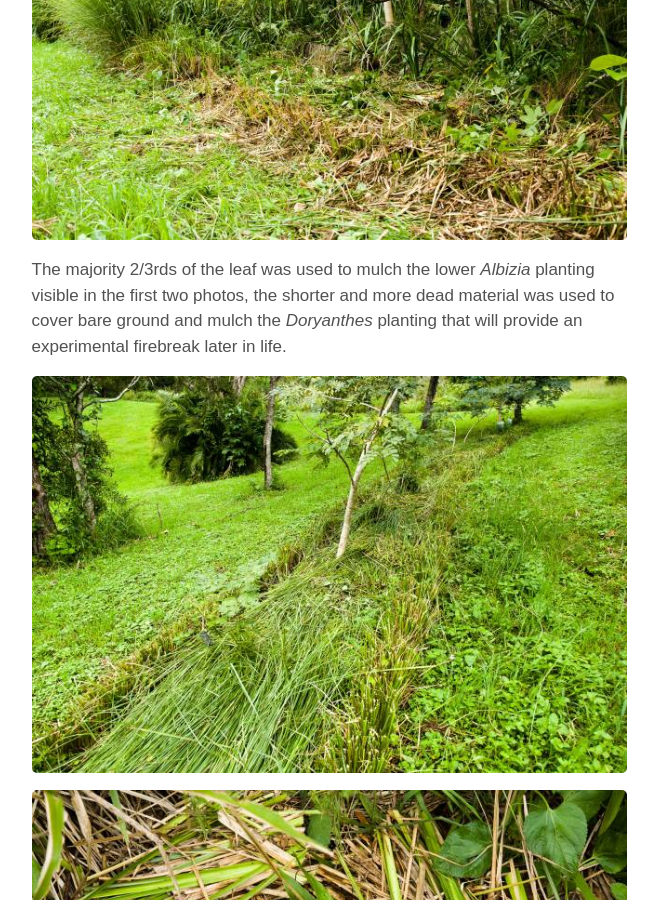
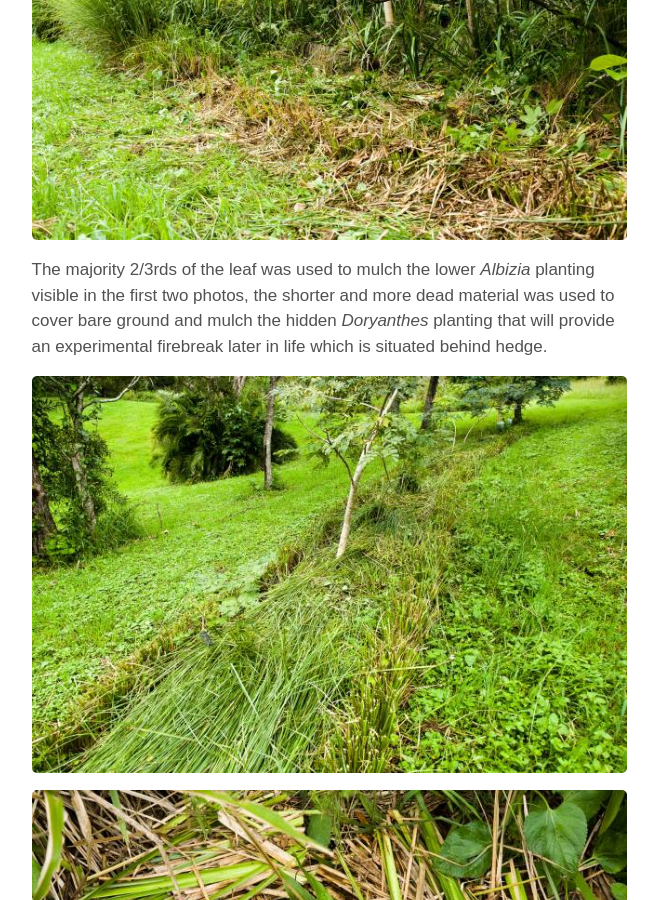
Before and after one commit to Tr33mo/tr33mo.github.io, a Jekyll site: the page built from blog/_posts/2021-03-22-maint.md, in a window 1280 px wide and 900 px high, scrolled down 2275 px. Shown: the whole window, without its empty margins (311-969 px from the left). Built offline with Jekyll 4.4.1, drawn with Linux system fonts in a browser that asks for light colours.

Commit message:
Update and blog update

```diff
--- a/blog/_posts/2021-03-22-maint.md
+++ b/blog/_posts/2021-03-22-maint.md
@@ -21,7 +21,7 @@ Here you can see the hedges in 3 stages of maintenance; uncut, 2/3rds cut (for m
 
 [![alt text](/assets/img/thumbs/maint (3).jpg "Maintenance")](/assets/img/maint (3).jpg)
 
-The majority 2/3rds of the leaf was used to mulch the lower *Albizia* planting visible in the first two photos, the shorter and more dead material was used to cover bare ground and mulch the *Doryanthes* planting that will provide an experimental firebreak later in life.
+The majority 2/3rds of the leaf was used to mulch the lower *Albizia* planting visible in the first two photos, the shorter and more dead material was used to cover bare ground and mulch the hidden *Doryanthes* planting that will provide an experimental firebreak later in life which is situated behind hedge.
 
 [![alt text](/assets/img/thumbs/maint (7).jpg "Maintenance")](/assets/img/maint (7).jpg)
 
```
Also changed, not shown: Gemfile.lock.
